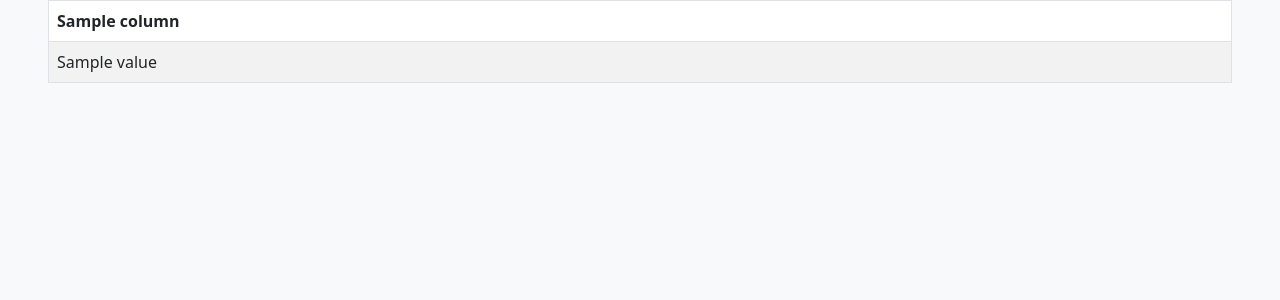
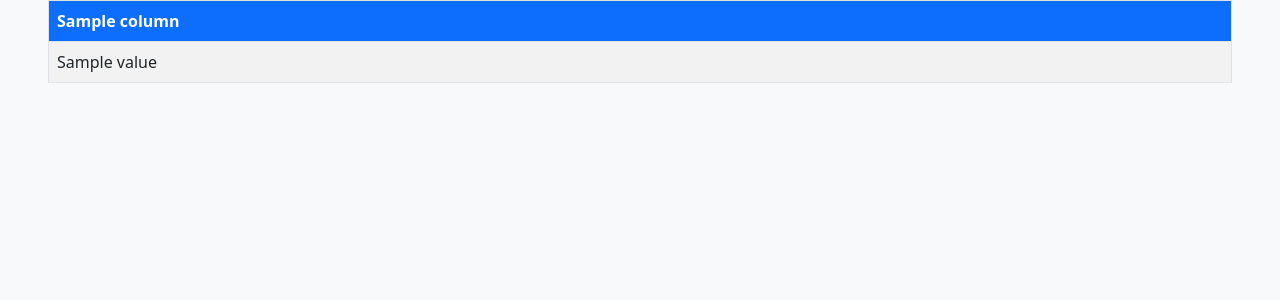
Before and after one commit to ismailengin/envanter-app, a Flask app: template templates/index.html in a window 1280 px wide. Shown: the part 86-386 px from the top of the page. Run offline with Flask 3, Linux system fonts and the light colour scheme; the template is opened without the code that fills it: most values are stand-ins (such as "Sample title", 1, 10 or a date in 2020); some libraries are stand-ins or nearby versions.

Commit message:
Added styling to table and column filtering

```diff
--- a/templates/index.html
+++ b/templates/index.html
@@ -12,6 +12,17 @@
     <script src="https://cdnjs.cloudflare.com/ajax/libs/twitter-bootstrap/5.3.0/js/bootstrap.bundle.min.js"></script>
     <script src="https://cdn.datatables.net/v/bs5/jq-3.7.0/dt-1.13.8/b-2.4.2/b-colvis-2.4.2/b-html5-2.4.2/datatables.min.js"></script>
 
+    <style>
+    .table thead th {
+        background-color: #0d6efd;;
+        color: white;
+    }
+
+    .buttons-colvis {
+        background: #0d6efd !important;
+    }
+
+    </style>
 </head>
 
 <body class="bg-light">
```
